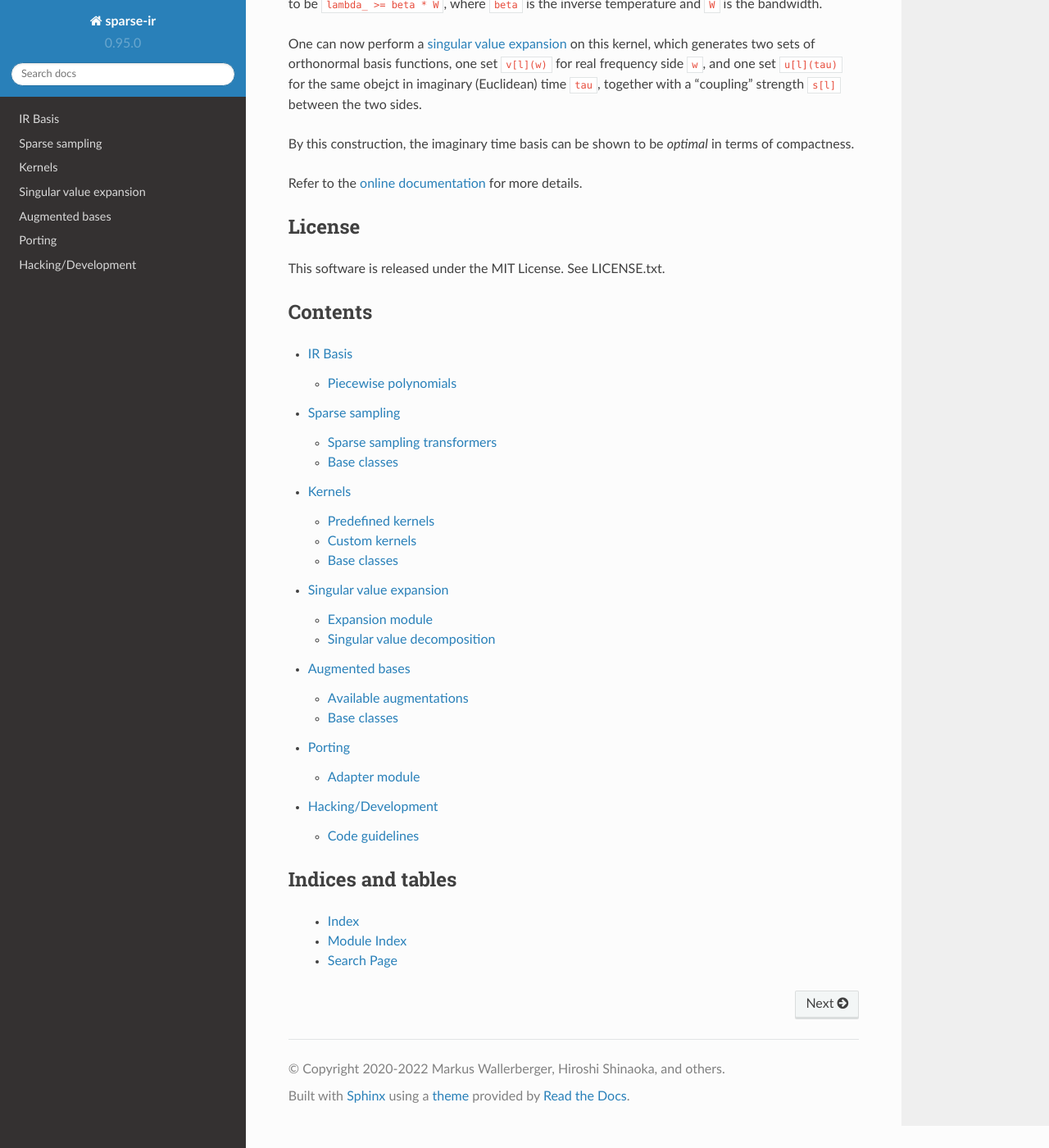
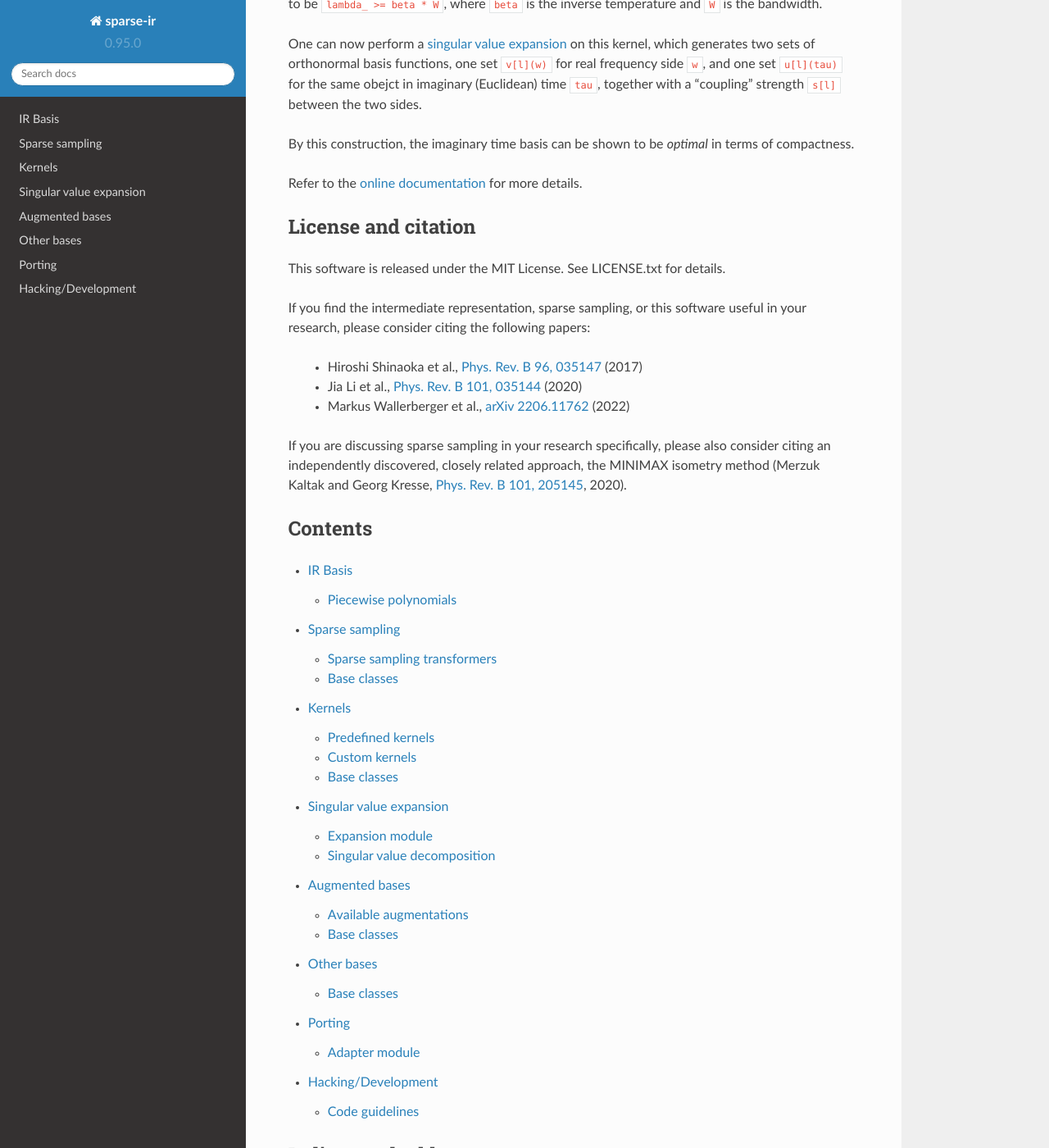
Before and after one commit to SpM-lab/sparse-ir, a Sphinx documentation site: the page built from doc/index.rst, in a window 1280 px wide and 1400 px high, scrolled down 1265 px. Shown: the whole window at 82% size. Built offline with Sphinx 7.4.7 and the Read the Docs theme 2.0.0, drawn with Linux system fonts in a browser that asks for light colours.

Commit message:
Update docs.

```diff
--- a/README.rst
+++ b/README.rst
@@ -71,6 +71,23 @@ Refer to the `online documentation`_ for more details.
 .. _singular value expansion: https://w.wiki/3poQ
 
 
-License
--------
-This software is released under the MIT License.  See LICENSE.txt.
+License and citation
+-------------------------------
+This software is released under the MIT License.  See LICENSE.txt for details.
+
+If you find the intermediate representation, sparse sampling, or this software
+useful in your research, please consider citing the following papers:
+
+ - Hiroshi Shinaoka et al., `Phys. Rev. B 96, 035147`_  (2017)
+ - Jia Li et al., `Phys. Rev. B 101, 035144`_ (2020)
+ - Markus Wallerberger et al., `arXiv 2206.11762`_ (2022)
+
+If you are discussing sparse sampling in your research specifically, please
+also consider citing an independently discovered, closely related approach, the
+MINIMAX isometry method (Merzuk Kaltak and Georg Kresse,
+`Phys. Rev. B 101, 205145`_, 2020).
+
+.. _Phys. Rev. B 96, 035147: https://doi.org/10.1103/PhysRevB.96.035147
+.. _Phys. Rev. B 101, 035144: https://doi.org/10.1103/PhysRevB.101.035144
+.. _arXiv 2206.11762: https://doi.org/10.48550/arXiv.2206.11762
+.. _Phys. Rev. B 101, 205145: https://doi.org/10.1103/PhysRevB.101.205145
--- a/doc/augment.rst
+++ b/doc/augment.rst
@@ -23,9 +23,6 @@ Available augmentations
 Base classes
 ------------
 
-.. autoclass:: sparse_ir.abstract.AbstractBasis
-    :members:
-
 .. autoclass:: sparse_ir.augment.AbstractAugmentation
     :members:
     :special-members: __call__
--- a/doc/index.rst
+++ b/doc/index.rst
@@ -12,6 +12,7 @@ Contents
    kernels
    sve
    augment
+   otherbases
    porting
    hacking
 
```
Also changed, not shown: doc/otherbases.rst (added, +17 -0 lines), 1 other file.
